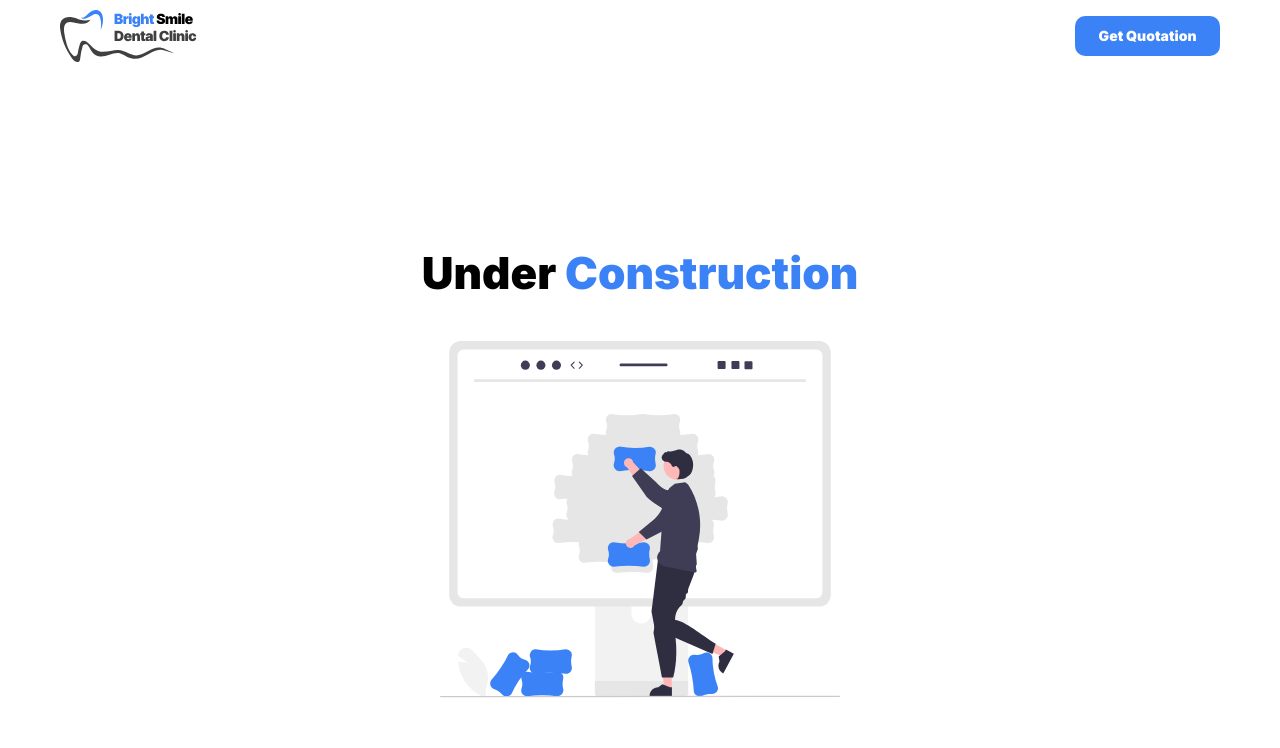
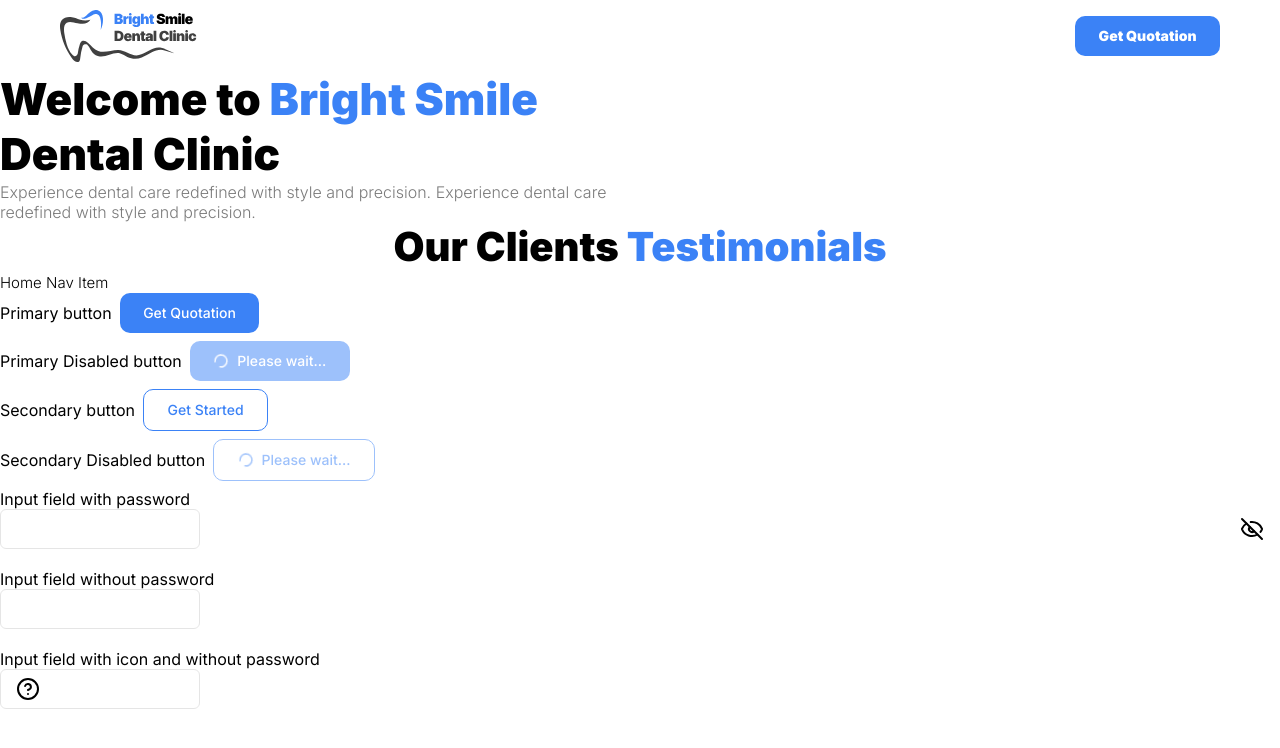
Before and after one commit to Abhayaghmr11/BrightSmileDental, a Next.js app: page / in a window 1280 px wide. Shown: the top 748 px of the page. Built offline with nearby package versions, Linux system fonts and the light colour scheme.

Commit message:
Basic Common component created

```diff
--- a/app/page.tsx
+++ b/app/page.tsx
@@ -1,20 +1,71 @@
 import Image from "next/image";
-import Logo from "@/public/assets/icons/Logo/Logo.svg"
-import { Button } from "@/components/ui/button";
-import Construction  from "@/public/assets/images/Contruction.svg";
+import Logo from "@/public/assets/icons/Logo/Logo.svg";
+import Text from "@/components/Text";
+import Button from "@/components/Button";
+import Input from "@/components/Input";
+import { HelpCircleIcon } from "lucide-react";
 
 export default function Home() {
   return (
-   <main className="h-screen ">
+    <main className="h-screen ">
+      <div className="  hidden md:flex max-w-[1440px] mx-auto  justify-between items-center py-[10px] px-[60px]">
+        <Image src={Logo} alt="Logo" />
+        <Button variant="default" className=" font-black ml-5">
+          Get Quotation
+        </Button>
+      </div>
+      <div className=" max-w-[678px]">
+        <Text variant="title">
+          Welcome to <span className=" text-primary">Bright Smile </span>Dental
+          Clinic{" "}
+        </Text>
 
-     <div className="  hidden md:flex max-w-[1440px] mx-auto  justify-between items-center py-[10px] px-[60px]">
-    <Image src={Logo} alt="Logo" />
-    <Button variant="default" className=" font-black ml-5">Get Quotation</Button>
-    </div>
-    <div className="h-full flex flex-col justify-center items-center gap-10">
-    <h1 className="text-banner_text font-black ">Under <span className="text-primary">Construction</span></h1>
-    <Image src={Construction} alt="COntruction" width={400} />
-    </div>
-   </main>
+        <Text variant="body" className=" font-light text-secondary_foreground">
+          Experience dental care redefined with style and precision. Experience
+          dental care redefined with style and precision.
+        </Text>
+      </div>
+      <Text variant="heading" className=" text-center">
+        Our Clients <span className=" text-primary">Testimonials</span>
+      </Text>
+      <Text variant="nav" className=" text-center">
+        Home Nav Item
+      </Text>
+
+      <div className=" flex flex-col gap-2">
+        <div className=" flex gap-2 items-center">
+          Primary button
+          <Button variant="default">Get Quotation</Button>
+        </div>
+        <div className=" flex gap-2 items-center">
+          Primary Disabled button
+          <Button variant="default" disabled>
+            Get Quotation
+          </Button>
+        </div>
+
+        <div className=" flex gap-2 items-center">
+          Secondary button
+          <Button variant="secondary">Get Started</Button>
+        </div>
+        <div className=" flex gap-2 items-center">
+          Secondary Disabled button
+          <Button variant="secondary" disabled>
+            Get Started
+          </Button>
+        </div>
+
+        <div>
+          Input field with password
+          <Input type="password" className=" w-[200px]" />
+          <br />
+          Input field without password
+          <Input type="text" className=" w-[200px]" />
+          <br />
+          Input field with icon and without password
+          <Input type="text" icon={<HelpCircleIcon />} className=" w-[200px]" />
+        </div>
+      </div>
+    </main>
   );
 }
--- /dev/null
+++ b/components/Button/index.tsx
@@ -0,0 +1,44 @@
+import React from "react";
+import { Button as ButtonUi } from "@/components/ui/button";
+import { Loader2 } from "lucide-react";
+
+type buttonTypes = "default" | "secondary";
+type buttonSize = "default";
+
+interface ButtonProps {
+  variant: buttonTypes;
+  size?: buttonSize;
+  onClick?: () => void;
+  disabled?: boolean;
+  children: React.ReactNode;
+  className?: string;
+}
+
+const Button: React.FC<ButtonProps> = ({
+  variant,
+  onClick,
+  disabled,
+  children,
+  size,
+  className,
+}) => {
+  return (
+    <ButtonUi
+      variant={variant}
+      size={size}
+      onClick={onClick}
+      disabled={disabled}
+      className={`${className}`}
+    >
+      {disabled ? (
+        <>
+          <Loader2 className=" animate-spin " /> Please wait...
+        </>
+      ) : (
+        children
+      )}
+    </ButtonUi>
+  );
+};
+
+export default Button;
--- /dev/null
+++ b/components/Input/index.tsx
@@ -0,0 +1,42 @@
+"use client";
+import { Input as UiInput } from "@/components/ui/input";
+import { Eye, EyeOff } from "lucide-react";
+import React from "react";
+
+interface InputProp extends React.InputHTMLAttributes<HTMLInputElement> {
+  icon?: React.ReactNode;
+  className?: string;
+}
+
+const Input: React.FC<InputProp> = ({ icon, className, type, ...prop }) => {
+  const [isPasswordVisible, setPasswordVisible] = React.useState(false);
+  return (
+    <div className="relative w-full">
+      {icon && (
+        <div className="absolute inset-y-0 left-0 pl-4 flex items-center pointer-events-none">
+          {icon}
+        </div>
+      )}
+      <UiInput
+        type={type === "password" && !isPasswordVisible ? "password" : "text"}
+        className={`${className} ${icon ? "pl-11" : ""}`}
+        {...prop}
+      />
+      {type === "password" && (
+        <button
+          type="button"
+          className=" absolute inset-y-0 right-0 pr-4 flex items-center cursor-pointer"
+          onClick={() => setPasswordVisible((prev) => !prev)}
+        >
+          {isPasswordVisible ? (
+            <Eye className=" w-[20px] h-[20px]" />
+          ) : (
+            <EyeOff />
+          )}
+        </button>
+      )}
+    </div>
+  );
+};
+
+export default Input;
--- /dev/null
+++ b/components/Text/index.tsx
@@ -0,0 +1,41 @@
+import React from "react";
+import clsx from "clsx";
+
+interface Textprop {
+  children: React.ReactNode;
+  className?: string;
+  variant?: "title" | "heading" | "subheading" | "body" | "span" | "nav";
+}
+
+const Text: React.FC<Textprop> = ({
+  children,
+  className,
+  variant = "body",
+}) => {
+  const Component =
+    variant === "title"
+      ? "h1"
+      : variant === "heading"
+      ? "h2"
+      : variant === "subheading"
+      ? "h3"
+      : variant === "nav"
+      ? "span"
+      : variant === "body"
+      ? "p"
+      : "span";
+
+  const baseStyle = clsx(
+    variant === "title" && "text-banner_text font-black",
+    variant === "heading" && "text-heading font-black",
+    variant === "subheading" && "text-sub_heading font-semibold",
+    variant === "body" && "text-paragraph",
+    variant === "span" && "text-label",
+    variant === "nav" && "text-nav font-light",
+    className
+  );
+
+  return <Component className={baseStyle}>{children}</Component>;
+};
+
+export default Text;
--- a/components/ui/button.tsx
+++ b/components/ui/button.tsx
@@ -1,8 +1,8 @@
-import * as React from "react"
-import { Slot } from "@radix-ui/react-slot"
-import { cva, type VariantProps } from "class-variance-authority"
+import * as React from "react";
+import { Slot } from "@radix-ui/react-slot";
+import { cva, type VariantProps } from "class-variance-authority";
 
-import { cn } from "@/lib/utils"
+import { cn } from "@/lib/utils";
 
 const buttonVariants = cva(
   "inline-flex items-center justify-center gap-2 whitespace-nowrap rounded-md text-sm font-medium ring-offset-white transition-colors focus-visible:outline-none focus-visible:ring-2 focus-visible:ring-neutral-950 focus-visible:ring-offset-2 disabled:pointer-events-none disabled:opacity-50 [&_svg]:pointer-events-none [&_svg]:size-4 [&_svg]:shrink-0 dark:ring-offset-neutral-950 dark:focus-visible:ring-neutral-300",
@@ -10,7 +10,8 @@ const buttonVariants = cva(
     variants: {
       variant: {
         default: "bg-primary hover:bg-primary/90 text-white ",
-
+        secondary:
+          "bg-background hover:bg-secondary/90 text-primary border border-primary",
       },
       size: {
         default: "px-[23.5px] py-[10px] rounded-[10px]",
@@ -21,26 +22,26 @@ const buttonVariants = cva(
       size: "default",
     },
   }
-)
+);
 
 export interface ButtonProps
   extends React.ButtonHTMLAttributes<HTMLButtonElement>,
     VariantProps<typeof buttonVariants> {
-  asChild?: boolean
+  asChild?: boolean;
 }
 
 const Button = React.forwardRef<HTMLButtonElement, ButtonProps>(
   ({ className, variant, size, asChild = false, ...props }, ref) => {
-    const Comp = asChild ? Slot : "button"
+    const Comp = asChild ? Slot : "button";
     return (
       <Comp
         className={cn(buttonVariants({ variant, size, className }))}
         ref={ref}
         {...props}
       />
-    )
+    );
   }
-)
-Button.displayName = "Button"
+);
+Button.displayName = "Button";
 
-export { Button, buttonVariants }
+export { Button, buttonVariants };
--- /dev/null
+++ b/components/ui/input.tsx
@@ -0,0 +1,22 @@
+import * as React from "react";
+
+import { cn } from "@/lib/utils";
+
+const Input = React.forwardRef<HTMLInputElement, React.ComponentProps<"input">>(
+  ({ className, type, ...props }, ref) => {
+    return (
+      <input
+        type={type}
+        className={cn(
+          "flex h-10 w-full rounded-md border border-neutral-200 bg-white px-3 py-2 text-base ring-offset-white file:border-0 file:bg-transparent file:text-sm file:font-medium file:text-neutral-950 placeholder:text-neutral-500 focus-visible:outline-none focus-visible:ring-1 focus-visible:ring-neutral-950/10  disabled:cursor-not-allowed disabled:opacity-50 md:text-sm dark:border-neutral-800 dark:bg-neutral-950 dark:ring-offset-neutral-950 dark:file:text-neutral-50 dark:placeholder:text-neutral-400 dark:focus-visible:ring-neutral-300",
+          className
+        )}
+        ref={ref}
+        {...props}
+      />
+    );
+  }
+);
+Input.displayName = "Input";
+
+export { Input };
--- a/tailwind.config.ts
+++ b/tailwind.config.ts
@@ -20,10 +20,10 @@ export default {
   		fontSize: {
   			banner_text: '44px',
   			heading: '40px',
-  			sub_heading: '16px',
-  			paragraph: '14px',
+  			sub_heading: '22px',
+  			paragraph: '16px',
   			nav: '15px',
-  			label: '12px'
+  			label: '14px'
   		},
   		borderRadius: {
   			lg: 'var(--radius)',
```
